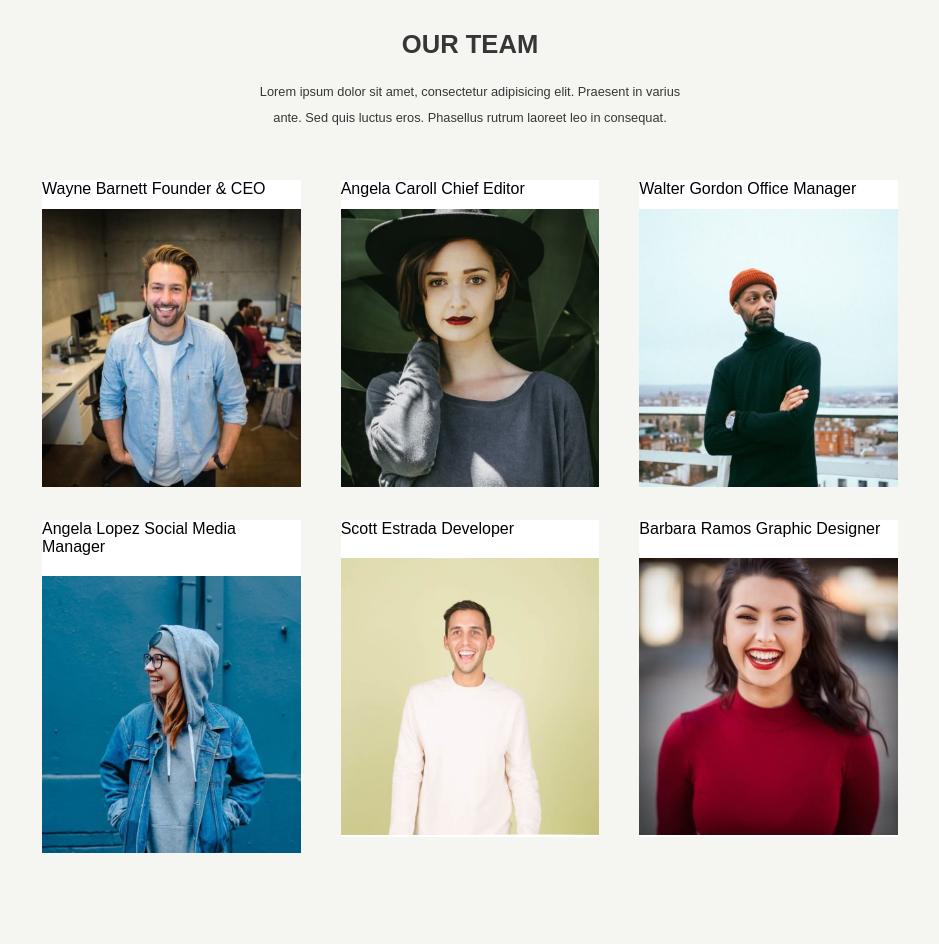
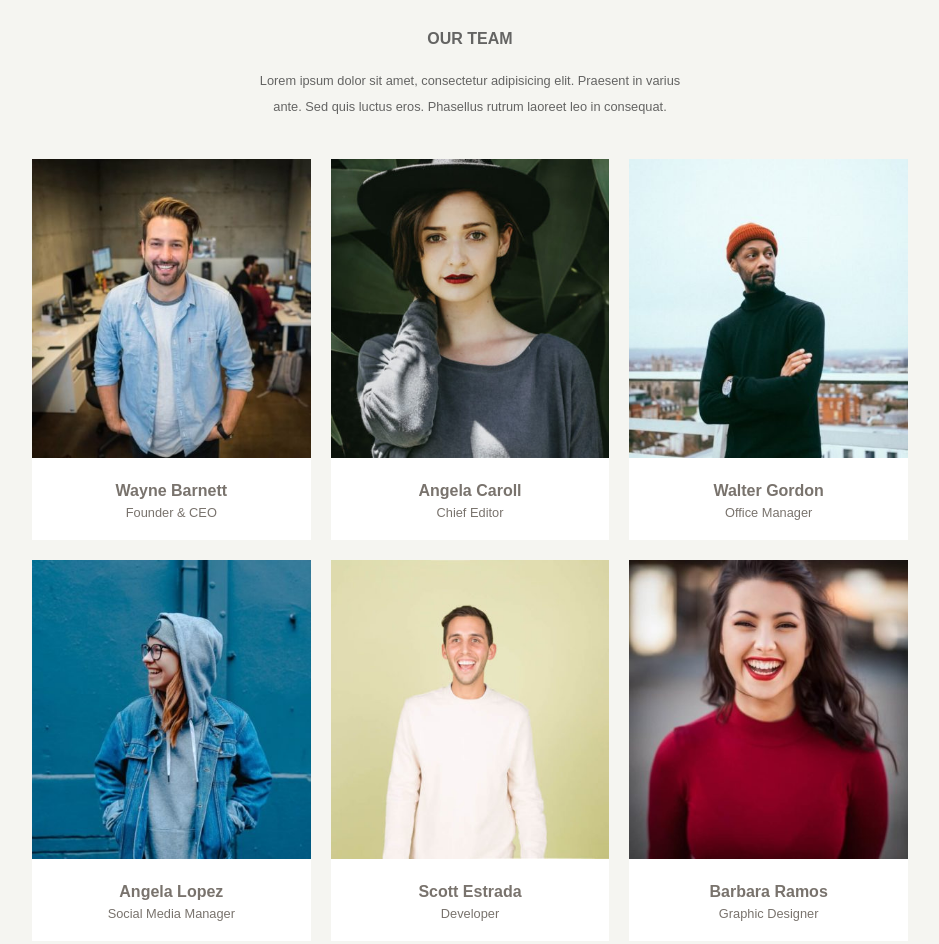
Before and after one commit to CaraccioloJessica/js-our-team, a plain HTML site: page index.html in a window 1280 px wide. Shown: the whole page, without its empty margins (170-1109 px from the left). Before the commit the page ends 877 px from the top, so only its background shows below. Drawn offline with Linux system fonts and the light colour scheme.

Commit message:
card done

```diff
--- a/css/style.css
+++ b/css/style.css
@@ -14,11 +14,12 @@ body{
   text-align: center;
   width: 35%;
   margin: 30px auto;
-  color: #363636;
+  color: #646463;
   font-size: 0.8rem;
 }
 
 h1{
+  font-size: 1rem;
   margin-bottom: 20px;
 }
 
@@ -35,13 +36,23 @@ h1{
 }
 
 .card{
-  width: calc(100% / 3 - 40px);
-  margin: 20px;
+  width: calc(100% / 3 - 20px);
+  margin: 10px;
   background-color: #fff;
 }
 
 .card img{
   width: 100%;
-  height: 100%;
   object-fit: contain;
 }
+
+.description{
+  color: #79736d;
+  text-align: center;
+  padding: 20px;
+}
+
+.description p{
+  margin-top: 5px;
+  font-size: 0.8rem;
+}
--- a/js/main.js
+++ b/js/main.js
@@ -50,17 +50,24 @@ for (let i = 0; i < team.length; i++){
   let teamMember = team[i];
   // console.log(teamMember.nome, teamMember.ruolo, teamMember.foto);
 
-  // MILESTONE 2
+  // MILESTONE 2 e BONUS 2
   // Stampare su DOM, creare div che conterranno oggetti e collegare al contenitore
   let container = document.getElementById('container');
   let card = document.createElement('div');
   card.classList.add('card');
+  let descrizione = document.createElement('div')
+  descrizione.classList.add('description');
 
   // BONUS 1, trsformare stringa img in immagine effettiva
   let img = document.createElement('img');
   img.src = `img/${teamMember.foto}`;
 
-  card.innerHTML = `${teamMember.nome} ${teamMember.ruolo}`
+  descrizione.innerHTML = `
+  <h4>${teamMember.nome}</h4>
+  <p>${teamMember.ruolo}</p>`
+
+  // Collegamenti
   container.append(card);
   card.appendChild(img);
+  card.appendChild(descrizione);
 }
```
